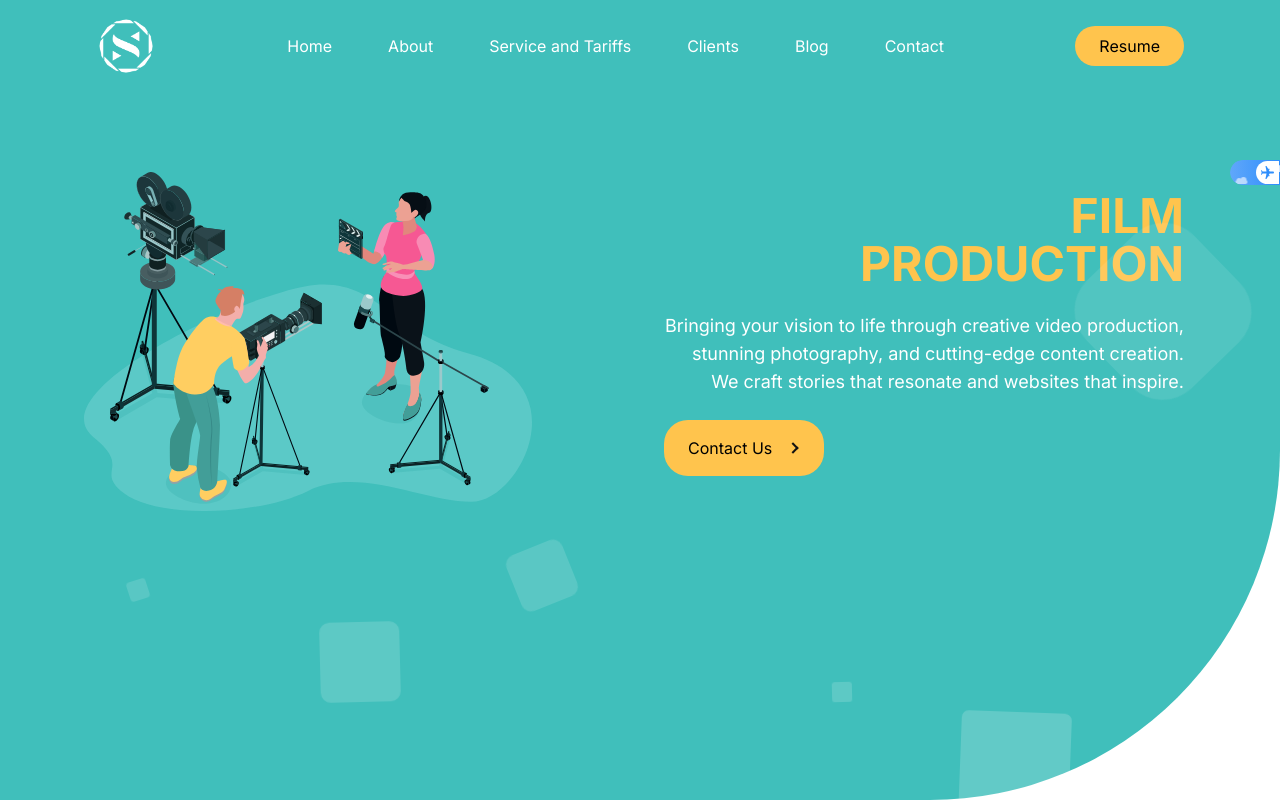
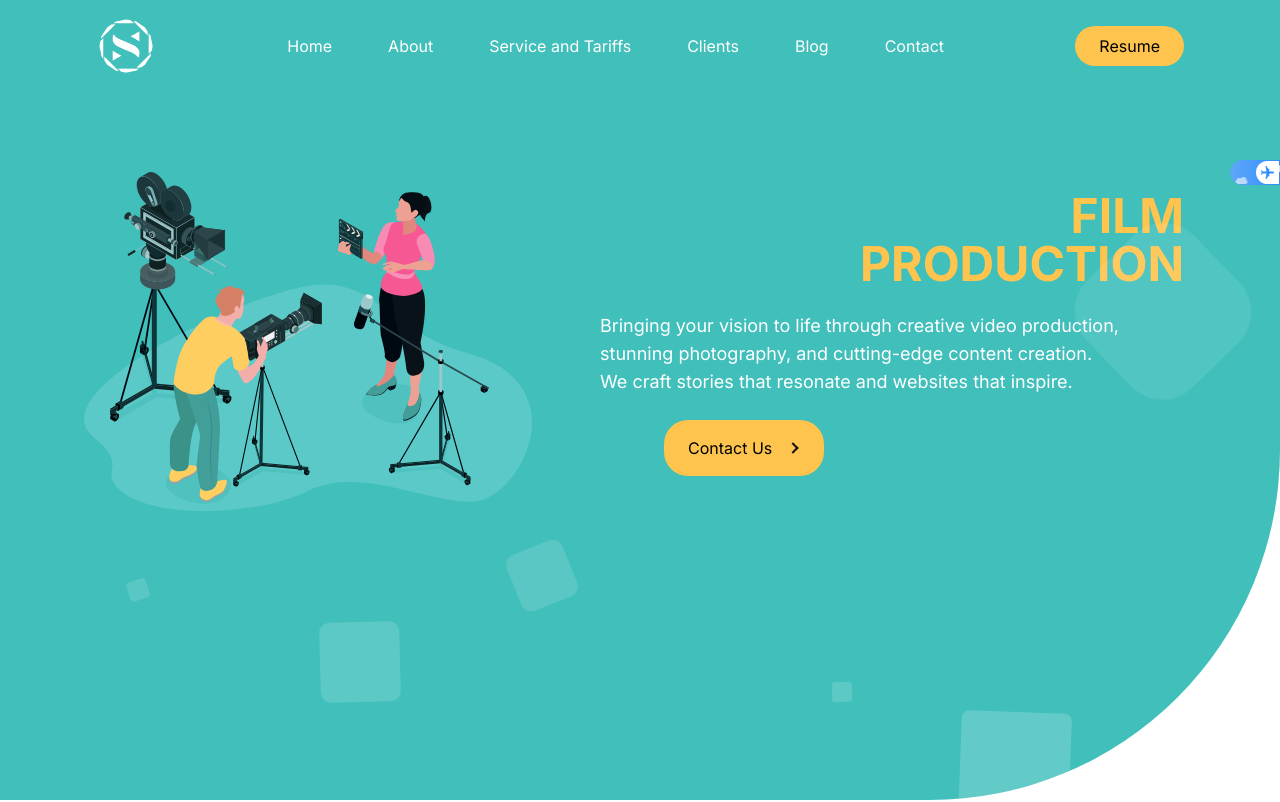
Before and after one commit to dissojak/StoonProd, a Next.js app: page / in a window 1280 px wide. Shown: the top 802 px of the page. Built offline with nearby package versions, Linux system fonts and the light colour scheme.

Commit message:
last changes for this night: fuck this night text agjustment size position

```diff
--- a/src/app/components/SliderSection.js
+++ b/src/app/components/SliderSection.js
@@ -28,13 +28,14 @@ const SliderSection = () => {
             <h1 className="font-bold lg:text-5xl mb-4 text-myYellow xs:text-3xl">
               FILM <br /> PRODUCTION
             </h1>
-            <p className="xs:text-xs sm:text-sm md:text-base lg:text-lg xl:text-xl leading-relaxed">
+            <p className="xs:text-base sm:text-sm md:text-base lg:text-lg xl:text-xl leading-relaxed xs:text-center sm:text-center md:text-left lg:text-left xl:text-left">
               Bringing your vision to life through creative video production,
               <br />
               stunning photography, and cutting-edge content creation.
               <br />
               We craft stories that resonate and websites that inspire.
             </p>
+
             {/* Button Section */}
             <div className="relative flex justify-start lg:ml-16 xs:mt-16">
               <Link
```
